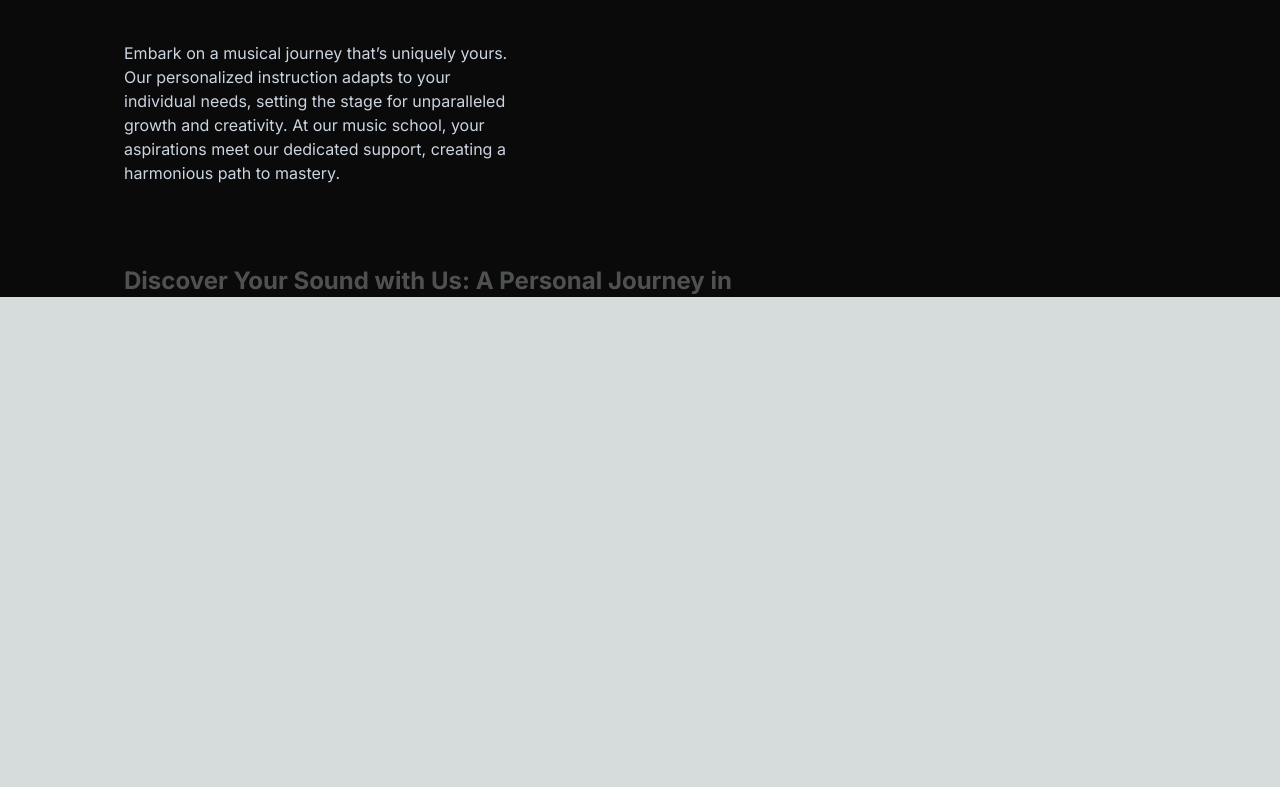
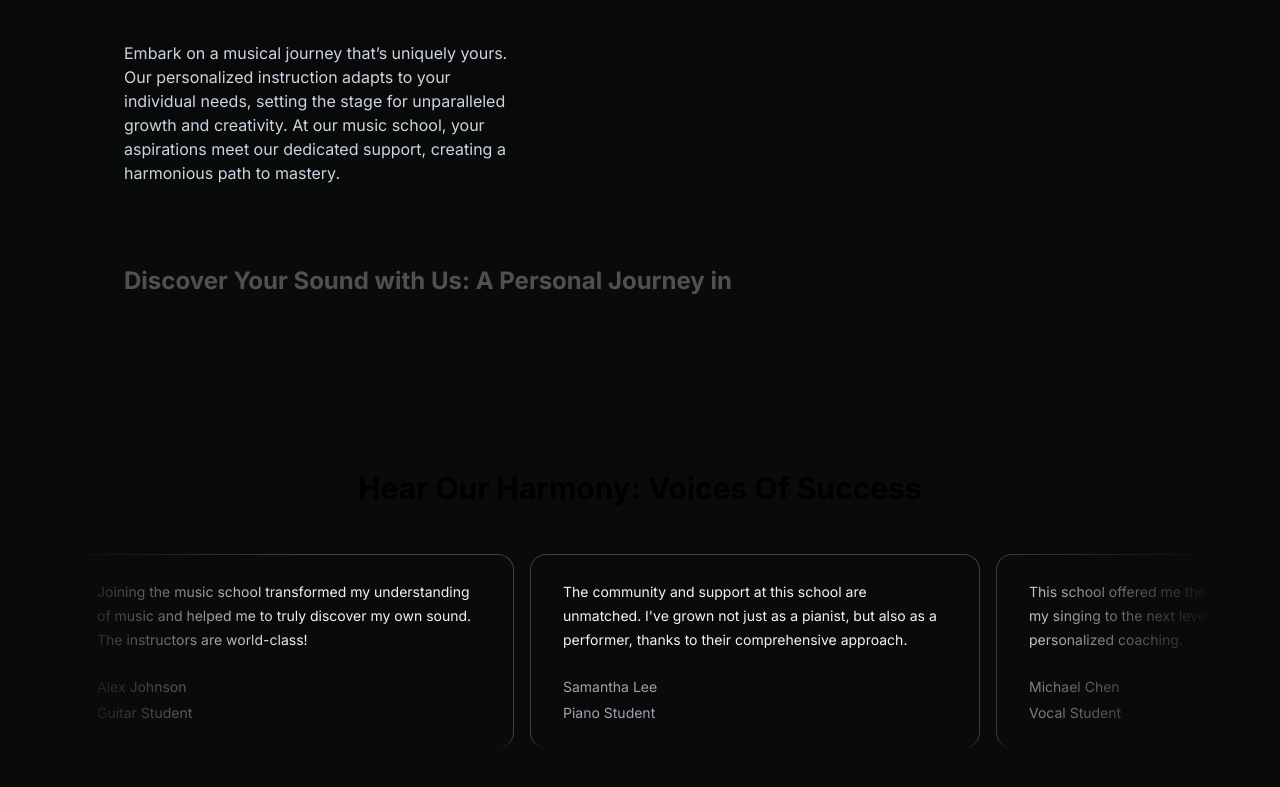
Before and after one commit to code-with-divyanshu/music_academy, a Next.js app: page / in a window 1280 px wide. Shown: the part 1647-2434 px from the top of the page. Before the commit the page ends 1944 px from the top, so only its background shows below. Built offline with nearby package versions, Linux system fonts and the light colour scheme.

Commit message:
Add Testimonial Cards Component

```diff
--- a/src/app/page.tsx
+++ b/src/app/page.tsx
@@ -12,6 +12,7 @@
       <HeroSection />
       <FeturedCourses />
       <WhyChooseUs />
+      <TestimonialCards />
     </main>
   );
 }
--- /dev/null
+++ b/src/components/TestimonialCards.tsx
@@ -0,0 +1,56 @@
+"use client";
+import { InfiniteMovingCards } from "./ui/infinite-moving-cards";
+
+const musicSchoolTestimonials = [
+  {
+    quote:
+      "Joining the music school transformed my understanding of music and helped me to truly discover my own sound. The instructors are world-class!",
+    name: "Alex Johnson",
+    title: "Guitar Student",
+  },
+  {
+    quote:
+      "The community and support at this school are unmatched. I've grown not just as a pianist, but also as a performer, thanks to their comprehensive approach.",
+    name: "Samantha Lee",
+    title: "Piano Student",
+  },
+  {
+    quote:
+      "This school offered me the tools and confidence to take my singing to the next level. I'm endlessly grateful for the personalized coaching.",
+    name: "Michael Chen",
+    title: "Vocal Student",
+  },
+  {
+    quote:
+      "As a violinist, finding the right mentor can be challenging, but this school matched me with a teacher who truly understands my goals and challenges.",
+    name: "Emily Taylor",
+    title: "Violin Student",
+  },
+  {
+    quote:
+      "The production courses here opened my eyes to the intricacies of music production. Highly recommend for any aspiring producers!",
+    name: "Chris Morales",
+    title: "Music Production Student",
+  },
+];
+
+function TestimonialCards() {
+  return (
+    <div className="h-[40rem] w-full dark:bg-black dark:bg-grid-small-white/[0.2] relative flex flex-col items-center justify-center overflow-hidden">
+      <h2 className="text-3xl font-bold text-center mb-8 z-10">
+        Hear Our Harmony: Voices Of Success
+      </h2>
+      <div className="flex justify-center w-full overflow-hidden px-4 sm:px-6 lg:px-8">
+        <div className="w-full max-w-6xl">
+          <InfiniteMovingCards
+            items={musicSchoolTestimonials}
+            direction="right"
+            speed="slow"
+          />
+        </div>
+      </div>
+    </div>
+  );
+}
+
+export default TestimonialCards;
--- /dev/null
+++ b/src/components/ui/infinite-moving-cards.tsx
@@ -0,0 +1,121 @@
+"use client";
+
+import { cn } from "@/utlis/cn";
+import React, { useEffect, useState } from "react";
+
+export const InfiniteMovingCards = ({
+  items,
+  direction = "left",
+  speed = "fast",
+  pauseOnHover = true,
+  className,
+}: {
+  items: {
+    quote: string;
+    name: string;
+    title: string;
+  }[];
+  direction?: "left" | "right";
+  speed?: "fast" | "normal" | "slow";
+  pauseOnHover?: boolean;
+  className?: string;
+}) => {
+  const containerRef = React.useRef<HTMLDivElement>(null);
+  const scrollerRef = React.useRef<HTMLUListElement>(null);
+
+  useEffect(() => {
+    addAnimation();
+  }, []);
+  const [start, setStart] = useState(false);
+  function addAnimation() {
+    if (containerRef.current && scrollerRef.current) {
+      const scrollerContent = Array.from(scrollerRef.current.children);
+
+      scrollerContent.forEach((item) => {
+        const duplicatedItem = item.cloneNode(true);
+        if (scrollerRef.current) {
+          scrollerRef.current.appendChild(duplicatedItem);
+        }
+      });
+
+      getDirection();
+      getSpeed();
+      setStart(true);
+    }
+  }
+  const getDirection = () => {
+    if (containerRef.current) {
+      if (direction === "left") {
+        containerRef.current.style.setProperty(
+          "--animation-direction",
+          "forwards"
+        );
+      } else {
+        containerRef.current.style.setProperty(
+          "--animation-direction",
+          "reverse"
+        );
+      }
+    }
+  };
+  const getSpeed = () => {
+    if (containerRef.current) {
+      if (speed === "fast") {
+        containerRef.current.style.setProperty("--animation-duration", "20s");
+      } else if (speed === "normal") {
+        containerRef.current.style.setProperty("--animation-duration", "40s");
+      } else {
+        containerRef.current.style.setProperty("--animation-duration", "80s");
+      }
+    }
+  };
+  return (
+    <div
+      ref={containerRef}
+      className={cn(
+        "scroller relative z-20  max-w-7xl overflow-hidden  [mask-image:linear-gradient(to_right,transparent,white_20%,white_80%,transparent)]",
+        className
+      )}
+    >
+      <ul
+        ref={scrollerRef}
+        className={cn(
+          " flex min-w-full shrink-0 gap-4 py-4 w-max flex-nowrap",
+          start && "animate-scroll ",
+          pauseOnHover && "hover:[animation-play-state:paused]"
+        )}
+      >
+        {items.map((item, idx) => (
+          <li
+            className="w-[350px] max-w-full relative rounded-2xl border border-b-0 flex-shrink-0 border-slate-700 px-8 py-6 md:w-[450px]"
+            style={{
+              background:
+                "linear-gradient(180deg, var(--slate-800), var(--slate-900)",
+            }}
+            key={item.name}
+          >
+            <blockquote>
+              <div
+                aria-hidden="true"
+                className="user-select-none -z-1 pointer-events-none absolute -left-0.5 -top-0.5 h-[calc(100%_+_4px)] w-[calc(100%_+_4px)]"
+              ></div>
+              <span className=" relative z-20 text-sm leading-[1.6] text-gray-100 font-normal">
+                {item.quote}
+              </span>
+              <div className="relative z-20 mt-6 flex flex-row items-center">
+                <span className="flex flex-col gap-1">
+                  <span className=" text-sm leading-[1.6] text-gray-400 font-normal">
+                    {item.name}
+                  </span>
+                  <span className=" text-sm leading-[1.6] text-gray-400 font-normal">
+                    {item.title}
+                  </span>
+                </span>
+              </div>
+            </blockquote>
+          </li>
+        ))}
+      </ul>
+    </div>
+  );
+};
```
